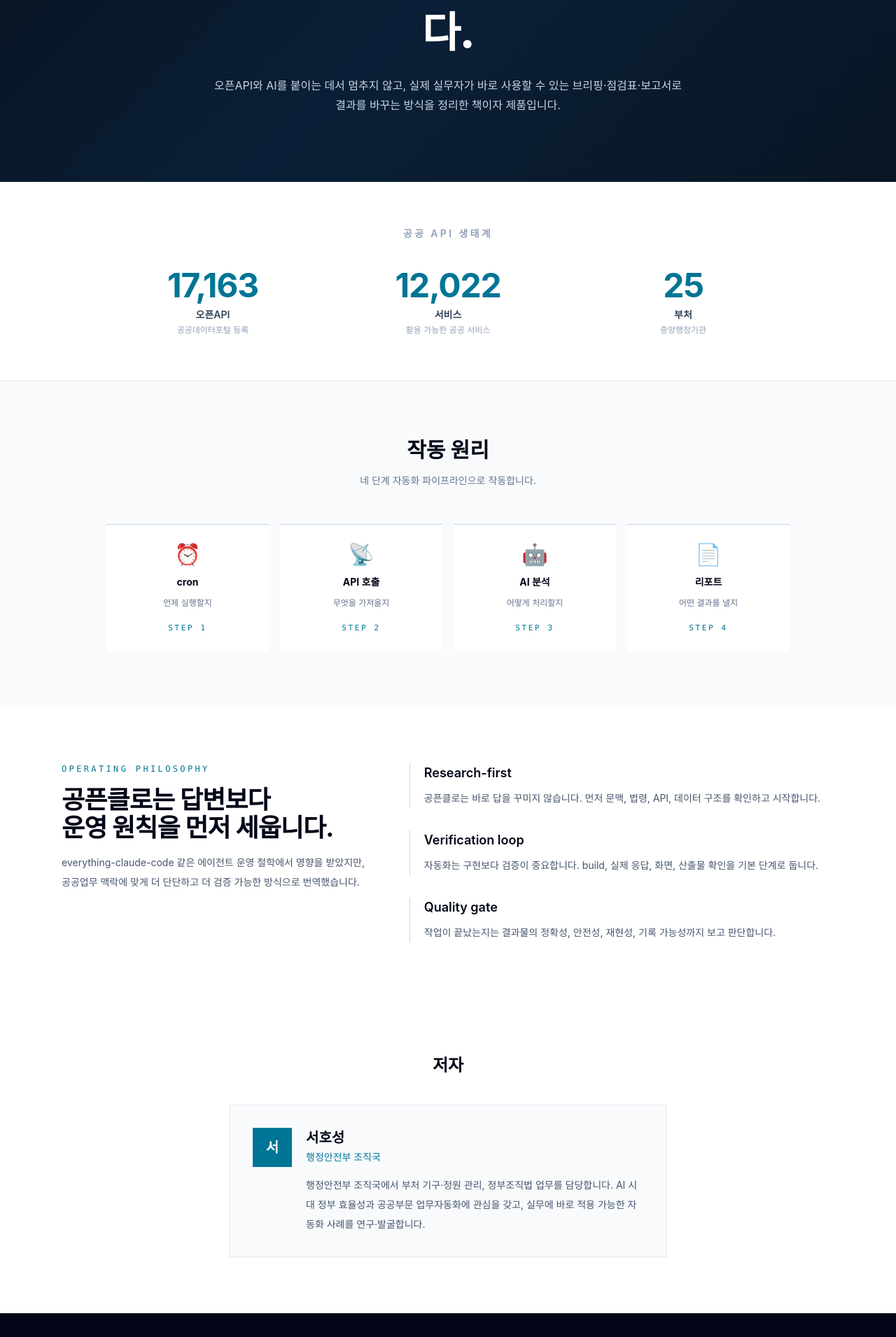
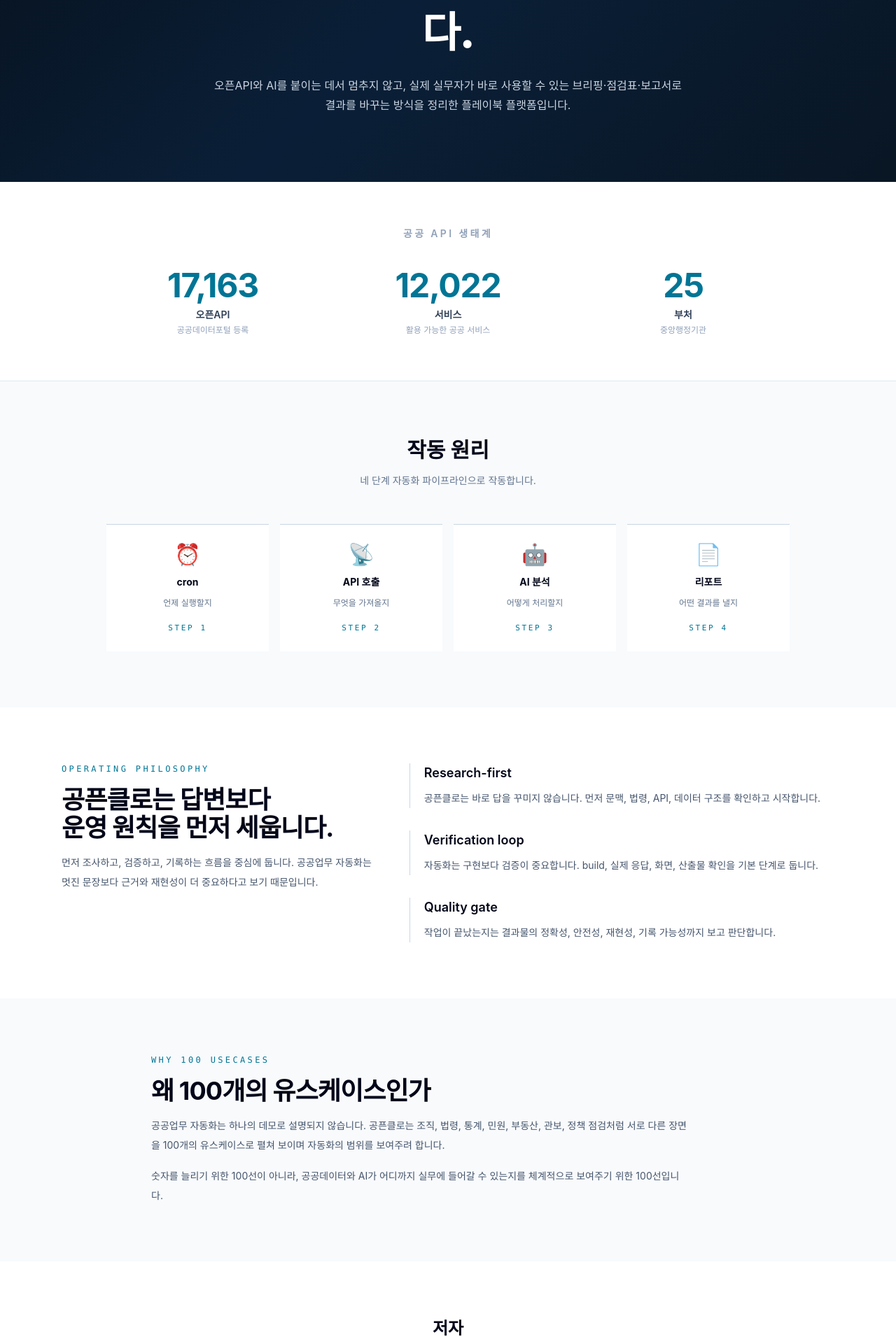
Before and after one commit to hosungseo/gonpunclaw-web, a Next.js app: page /gonpunclaw-web/about in a window 1280 px wide. Shown: the part 317-2228 px from the top of the page at 70% size. Built offline with nearby package versions, Linux system fonts and the light colour scheme; a web font is replaced by a local one.

Commit message:
브랜딩 정리: 플레이북 플랫폼 중심으로 메시지 개편

```diff
--- a/package.json
+++ b/package.json
@@ -1,5 +1,5 @@
 {
-  "name": "nextapp",
+  "name": "gonpunclaw-web",
   "version": "0.1.0",
   "private": true,
   "scripts": {
--- a/src/app/about/page.tsx
+++ b/src/app/about/page.tsx
@@ -3,7 +3,7 @@ import FadeIn from '@/components/FadeIn';
 
 export const metadata: Metadata = {
   title: '소개 | 공픈클로',
-  description: '공픈클로: 공무원·공공기관 AI 업무자동화 100선 — 책 소개 및 작동 원리',
+  description: '공픈클로: 공공데이터를 업무 결과물로 바꾸는 공공업무 자동화 플레이북 플랫폼',
 };
 
 const steps = [
@@ -55,7 +55,7 @@ export default function AboutPage() {
             </h1>
             <p className="mx-auto mt-6 max-w-2xl text-sm leading-7 text-slate-300 sm:text-base">
               오픈API와 AI를 붙이는 데서 멈추지 않고, 실제 실무자가 바로 사용할 수 있는 브리핑·점검표·보고서로
-              결과를 바꾸는 방식을 정리한 책이자 제품입니다.
+              결과를 바꾸는 방식을 정리한 플레이북 플랫폼입니다.
             </p>
           </FadeIn>
         </div>
@@ -112,8 +112,8 @@ export default function AboutPage() {
                 운영 원칙을 먼저 세웁니다.
               </h2>
               <p className="mt-4 text-sm leading-7 text-slate-600">
-                everything-claude-code 같은 에이전트 운영 철학에서 영향을 받았지만, 공공업무 맥락에 맞게 더 단단하고
-                더 검증 가능한 방식으로 번역했습니다.
+                먼저 조사하고, 검증하고, 기록하는 흐름을 중심에 둡니다. 공공업무 자동화는 멋진 문장보다
+                근거와 재현성이 더 중요하다고 보기 때문입니다.
               </p>
             </div>
           </FadeIn>
@@ -128,6 +128,27 @@ export default function AboutPage() {
               </FadeIn>
             ))}
           </div>
+        </div>
+      </section>
+
+      <section className="bg-slate-50 py-20">
+        <div className="mx-auto max-w-4xl px-6">
+          <FadeIn>
+            <div className="max-w-3xl">
+              <p className="text-xs font-mono uppercase tracking-[0.28em] text-cyan-700">Why 100 usecases</p>
+              <h2 className="mt-4 text-3xl font-bold tracking-tight text-slate-950 sm:text-4xl">
+                왜 100개의 유스케이스인가
+              </h2>
+              <p className="mt-4 text-sm leading-7 text-slate-600">
+                공공업무 자동화는 하나의 데모로 설명되지 않습니다. 공픈클로는 조직, 법령, 통계, 민원, 부동산,
+                관보, 정책 점검처럼 서로 다른 장면을 100개의 유스케이스로 펼쳐 보이며 자동화의 범위를 보여주려 합니다.
+              </p>
+              <p className="mt-4 text-sm leading-7 text-slate-600">
+                숫자를 늘리기 위한 100선이 아니라, 공공데이터와 AI가 어디까지 실무에 들어갈 수 있는지를 체계적으로
+                보여주기 위한 100선입니다.
+              </p>
+            </div>
+          </FadeIn>
         </div>
       </section>
 
--- a/src/app/page.tsx
+++ b/src/app/page.tsx
@@ -69,13 +69,13 @@ export default function HomePage() {
               <div className="max-w-xl">
                 <p className="text-xs font-mono uppercase tracking-[0.28em] text-cyan-700">Operating model</p>
                 <h2 className="mt-4 text-3xl font-bold tracking-tight text-slate-950 sm:text-4xl">
-                  공픈클로는 검색기가 아니라
+                  공픈클로는 공공업무 자동화를 위한
                   <br />
-                  행정용 작업 흐름입니다.
+                  플레이북 플랫폼입니다.
                 </h2>
                 <p className="mt-4 text-sm leading-7 text-slate-600">
                   좋은 공공업무 자동화는 API를 많이 붙이는 데서 끝나지 않습니다. 질문을 받고,
-                  근거를 찾고, 여러 데이터를 엮고, 최종 산출물까지 닿아야 실제로 쓸 수 있습니다.
+                  근거를 찾고, 여러 데이터를 엮고, 브리핑·보고서·점검표 같은 결과물까지 닿아야 실제로 쓸 수 있습니다.
                 </p>
               </div>
 
@@ -106,7 +106,7 @@ export default function HomePage() {
                   검증 가능한 자동화를 지향합니다.
                 </h2>
                 <p className="mt-4 text-sm leading-7 text-slate-600">
-                  ECC에서 차용한 운영 원칙을 공공업무 맥락으로 번역했습니다. 먼저 조사하고,
+                  공픈클로는 공공업무에 맞는 운영 원칙을 중심에 둡니다. 먼저 조사하고,
                   검증하고, 기록하는 방식이 공픈클로의 기본 동작입니다.
                 </p>
               </div>
@@ -187,21 +187,21 @@ export default function HomePage() {
               업무 결과물까지 자동화하세요.
             </h2>
             <p className="mx-auto mt-5 max-w-2xl text-sm leading-7 text-slate-300">
-              공픈클로는 실무자 관점에서 설계된 자동화 플레이북입니다. 구조를 보고, 대시보드를 보고,
-              실제 유스케이스까지 바로 내려가 보세요.
+              공픈클로는 실무자 관점에서 설계된 공공업무 자동화 플레이북 플랫폼입니다. 구조를 보고,
+              대시보드를 보고, 실제 유스케이스까지 바로 내려가 보세요.
             </p>
             <div className="mt-9 flex flex-col items-center justify-center gap-4 sm:flex-row">
               <Link
-                href="/dashboard"
+                href="/#usecases"
                 className="inline-flex items-center justify-center rounded-full bg-cyan-400 px-6 py-3 text-sm font-semibold text-slate-950 transition hover:bg-cyan-300"
               >
-                대시보드 보기
+                유스케이스 보기
               </Link>
               <Link
-                href="/about"
+                href="/dashboard"
                 className="inline-flex items-center justify-center rounded-full border border-white/15 bg-white/6 px-6 py-3 text-sm font-medium text-white transition hover:bg-white/10"
               >
-                책 소개 보기
+                대시보드 보기
               </Link>
             </div>
           </FadeIn>
```
Also changed, not shown: 1 other file (tests, documents, lock files or other folders).
